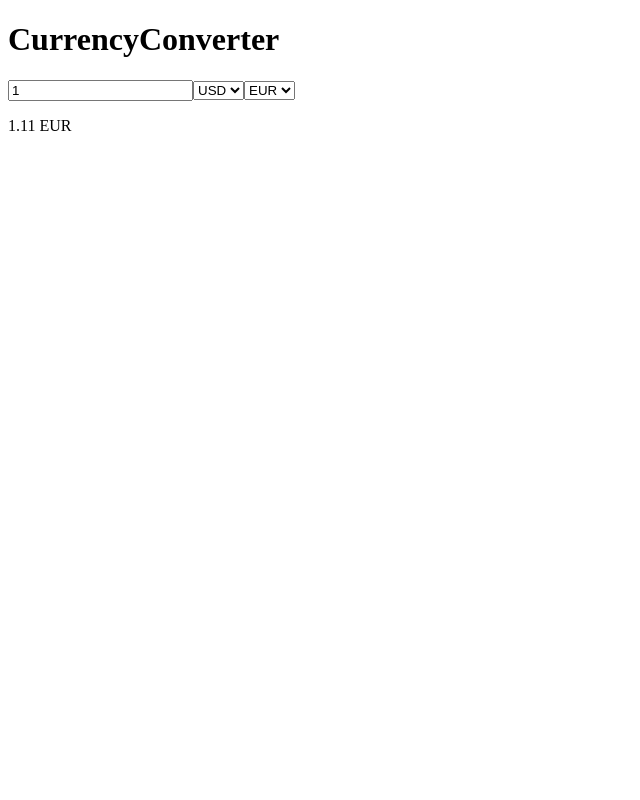
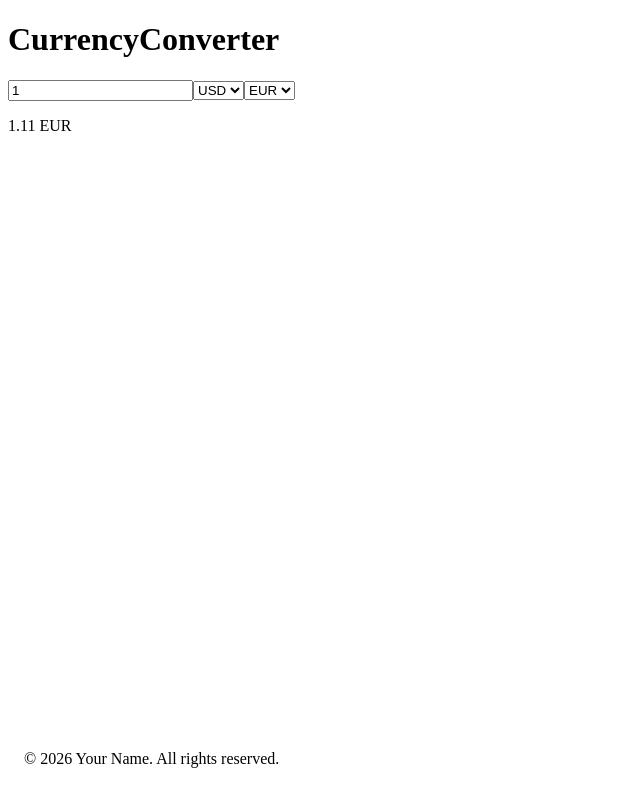
Before and after one commit to Renz-Victa/Currency-Converter, a React (Vite) app: page / in a window 1280 px wide. Shown: the whole page, without its empty margins (0-640 px from the left). Built offline with nearby package versions, Linux system fonts and the light colour scheme.

Commit message:
Edit App.jsx

```diff
--- a/src/App.jsx
+++ b/src/App.jsx
@@ -46,6 +46,9 @@ export default function CurrencyConverter() {
           {converted.toFixed(2)} {to}
         </p>
       </form>
+      <footer style={{ textAlign: "center", padding: "1rem", position: "absolute", bottom: "0" }}>
+        <p>© 2026 Your Name. All rights reserved.</p>
+      </footer>
     </>
   );
 }
```
